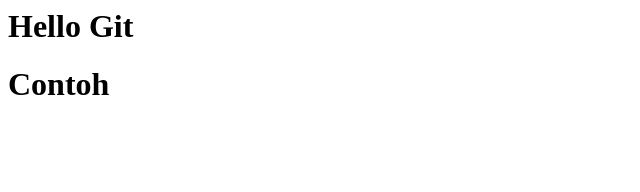
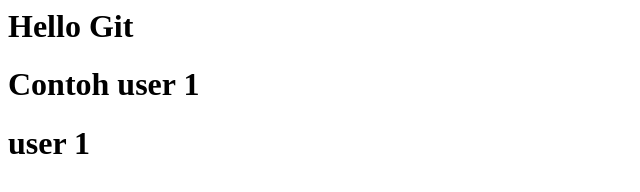
Before and after one commit to IqbalYA/belajar-git-remote, a plain HTML site: page index.html in a window 1280 px wide. Shown: the whole page, without its empty margins (0-640 px from the left). Drawn offline with Linux system fonts and the light colour scheme.

Commit message:
add user1 to index.html

```diff
--- a/index.html
+++ b/index.html
@@ -1,6 +1,7 @@
 <html>
     <Body>
         <h1>Hello Git</h1>
-        <h1>Contoh</h1>
+        <h1>Contoh user 1</h1>
+        <h1>user 1</h1>
     </Body>
 </html>
```
